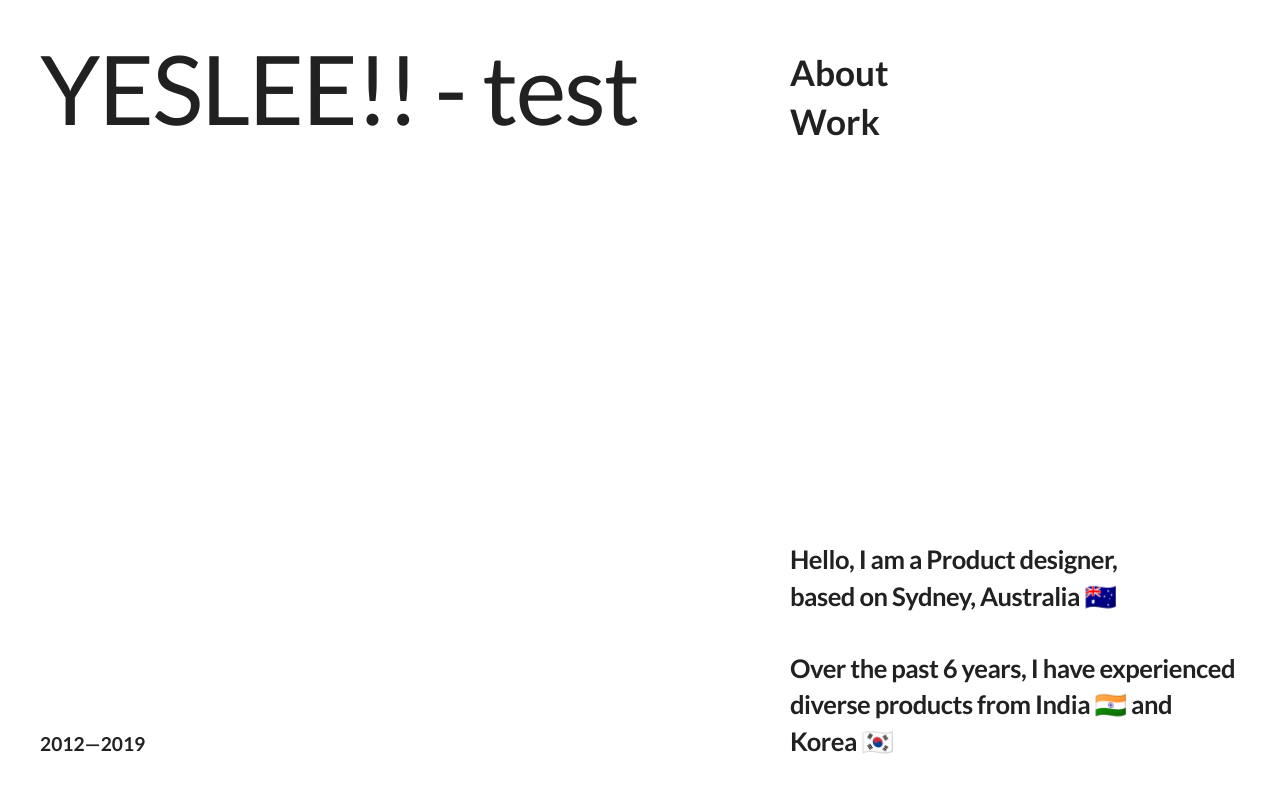
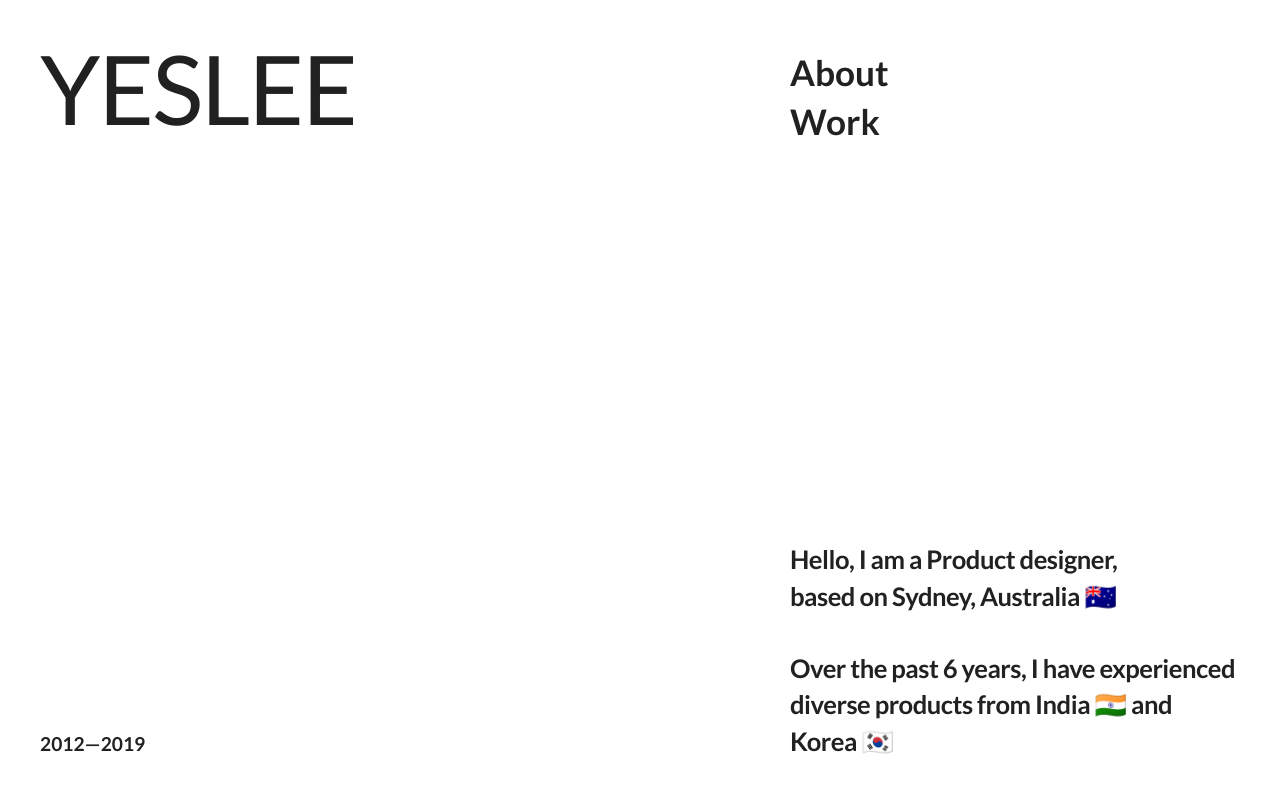
Before and after one commit to yeslee/yeslee.github.io, a plain HTML site: page index.html in a window 1280 px wide. Shown: the top 800 px of the page. Drawn offline with Linux system fonts and the light colour scheme.

Commit message:
test 완료

```diff
--- a/index.html
+++ b/index.html
@@ -31,7 +31,7 @@
             <div class = "vertical-center">
                 <div class = "grid">
                     <div class="column">
-                        <div class="title">YESLEE!! - test</div>
+                        <div class="title">YESLEE</div>
                         <div class="subInfo">
                         <!-- <div>YESLEE</div> -->
                         <!-- <div>PRODUCT DESIGNER</div> -->
```
